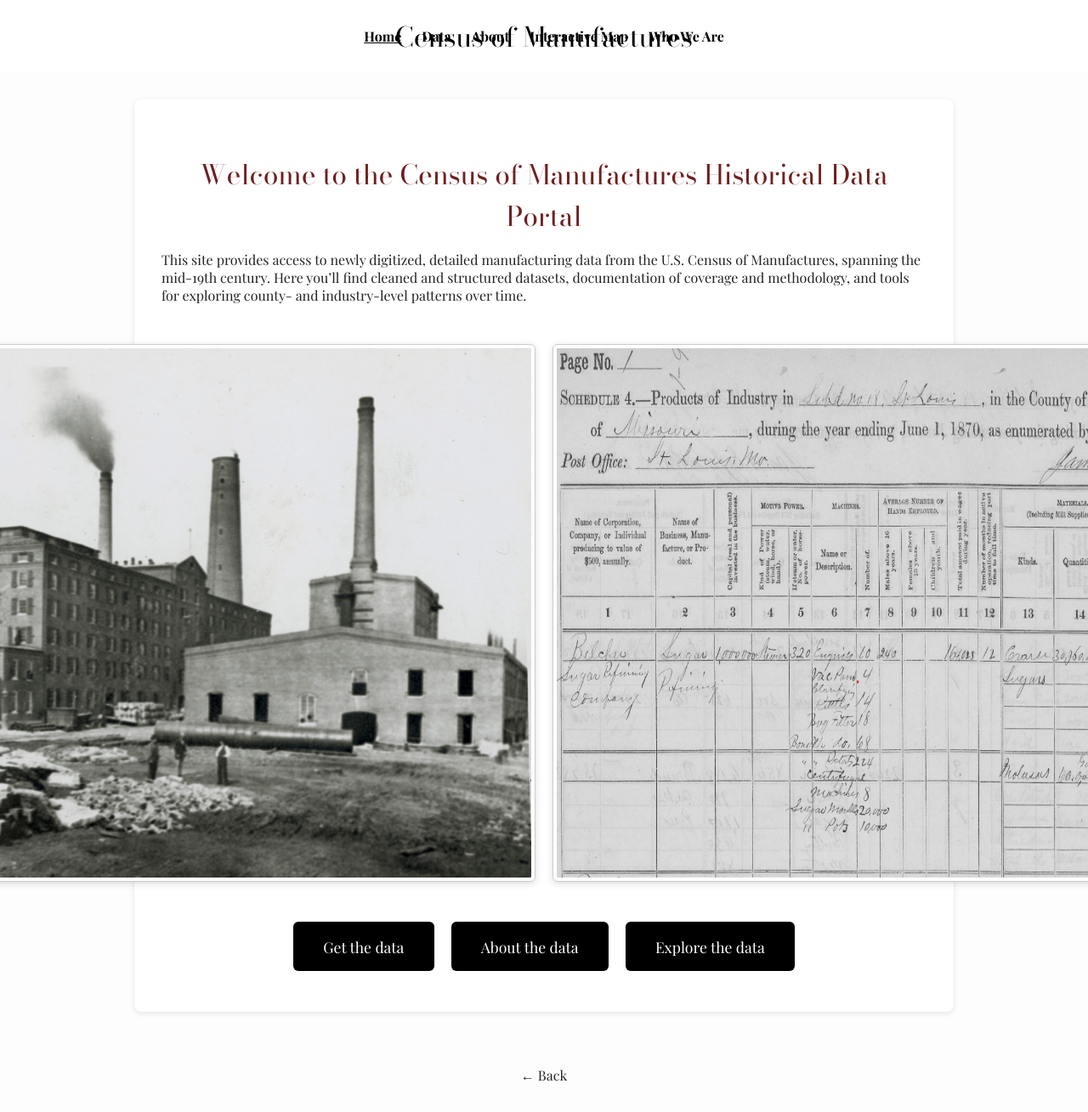
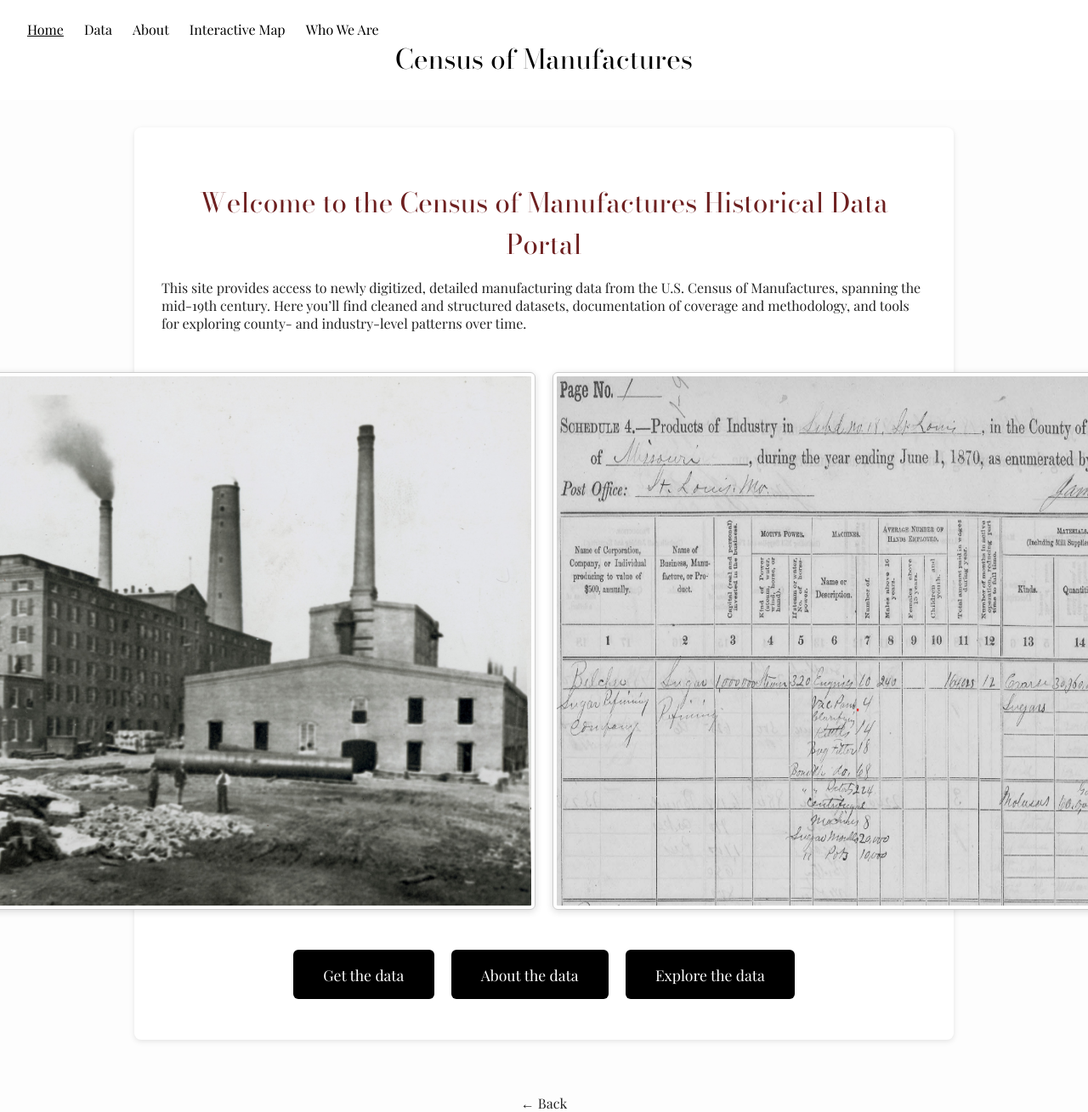
Before and after one commit to allen-otterstrom/CMF_data, a Jekyll site: the page built from index.md, in a window 1280 px wide. Shown: the whole page at 85% size. Built offline with Jekyll 4.4.1, drawn with Linux system fonts in a browser that asks for light colours; before the commit the page ends 1276 px from its top, so only the background shows below that.

Commit message:
Update header.html

```diff
--- a/_includes/header.html
+++ b/_includes/header.html
@@ -14,30 +14,30 @@
 </header>
 
 <!-- Fonts -->
-<link href="https://fonts.googleapis.com/css2?family=Bodoni+Moda:wght@700&family=Playfair+Display&display=swap" rel="stylesheet">
+<link href="https://fonts.googleapis.com/css2?family=Bodoni+Moda:wght@400;700&family=Playfair+Display:wght@400;700&display=swap" rel="stylesheet">
 
 <style>
 /* Header container */
 header {
   display: flex;
   align-items: center;
-  justify-content: space-between;
+  justify-content: center; /* centers title horizontally */
+  padding: 1.5em 2em;
   background-color: #fff;
-  padding: 2em 2em;
-  position: relative;
 }
 
-/* Nav links on left */
+/* Page links on the left */
 .nav-links {
   display: flex;
   gap: 1.5em;
   font-family: 'Playfair Display', serif;
+  margin-right: auto; /* pushes the title to the center */
 }
 
 .nav-links a {
   text-decoration: none;
   color: #000;
-  font-weight: bold;
+  font-weight: 400;
 }
 
 .nav-links a:hover,
@@ -47,18 +47,27 @@
 
 /* Centered title */
 .title {
-  position: absolute;
-  left: 50%;
-  top: 50%;                        /* center vertically */
-  transform: translate(-50%, -50%); /* center horizontally & vertically */
   font-family: 'Bodoni Moda', serif;
   font-weight: 400;
   font-size: 2em;
+  text-align: center;
 }
-
 
 .title a {
   text-decoration: none;
   color: #000;
 }
+
+/* Responsive adjustments */
+@media (max-width: 768px) {
+  header {
+    flex-direction: column;
+    align-items: center;
+  }
+
+  .nav-links {
+    margin-right: 0;
+    margin-bottom: 0.5em;
+  }
+}
 </style>
```
